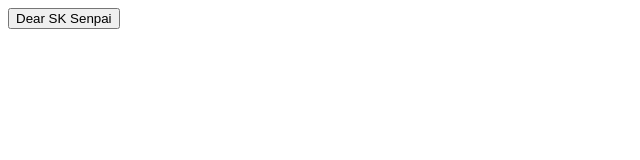
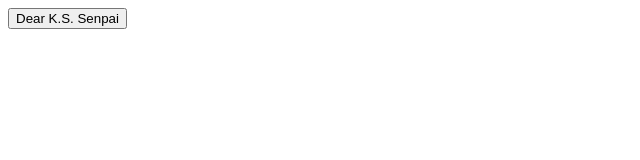
Before and after one commit to kazunotani/Theday, a plain HTML site: page index.html in a window 1280 px wide. Shown: the full height of the page, 0-640 px from the left. Drawn offline with Linux system fonts and the light colour scheme.

Commit message:
Update index.html

```diff
--- a/index.html
+++ b/index.html
@@ -8,6 +8,6 @@
     <button
      type="button"
      onclick="alert('HAPPY BIRTHDAY!')">
-     Dear SK Senpai
+     Dear K.S. Senpai
 </button>
 </body>
```
